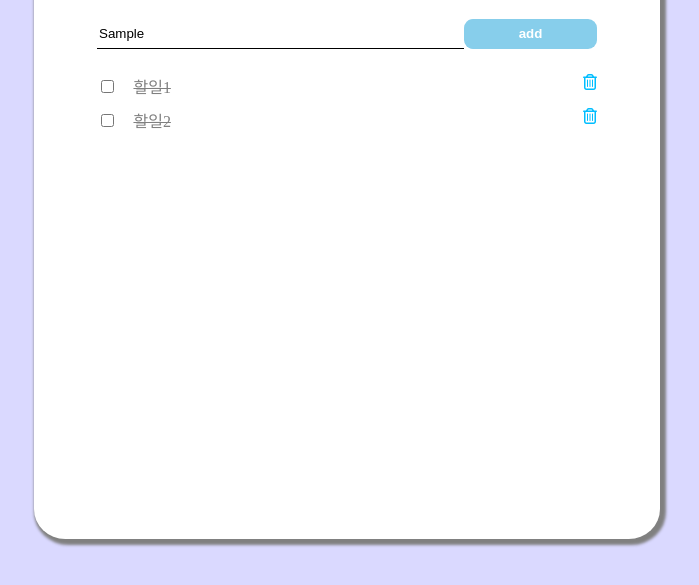
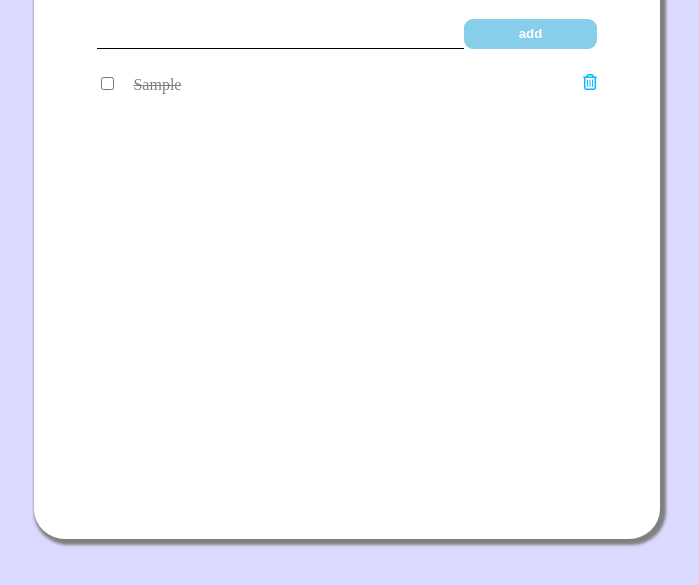
Before and after one commit to Younghan72/ToDoList, a plain HTML site: page index.html in a window 1280 px wide. Both pictures are taken after typing "Sample" into the empty fields and a click on the button "add". Shown: the part 169-754 px from the top of the page, without its empty margins (293-992 px from the left). Drawn offline with Linux system fonts and the light colour scheme.

Commit message:
add and remove Coding

```diff
--- a/index.html
+++ b/index.html
@@ -16,15 +16,8 @@
             <input type="button" value="add" id="add">
         </div>
         <div id="list">
-            <div>
-                <label class="checked"><input type="checkbox" name="" id="">할일1</label>
-                <i class="far fa-trash-alt"></i>
-            </div>
-            <div>
-                <label class="checked"><input type="checkbox" name="" id="">할일2</label>
-                <i class="far fa-trash-alt"></i>
-            </div>
         </div>
     </div>
+    <script src="index.js"></script>
 </body>
 </html>
--- /dev/null
+++ b/index.js
@@ -0,0 +1,30 @@
+document.getElementById("add").addEventListener('click', addButtonClick)
+var list = document.getElementById('list')
+function addButtonClick() {
+    var contents = document.getElementById("text")
+
+    var div = document.createElement('div')
+    var label = document.createElement('label')
+    var input = document.createElement('input')
+    var i = document.createElement('i')
+    var value = document.createTextNode(contents.value)
+
+    input.type = "checkbox"
+
+    div.appendChild(label)
+    label.appendChild(input)
+    label.appendChild(value)
+    div.appendChild(i)
+
+    label.classList.add("checked")
+    i.classList.add("far","fa-trash-alt")
+
+    list.appendChild(div)
+
+    contents.value = ""
+
+    i.addEventListener('click', remove)
+}
+function remove(){
+    list.removeChild(event.target.parentNode)
+}
```
